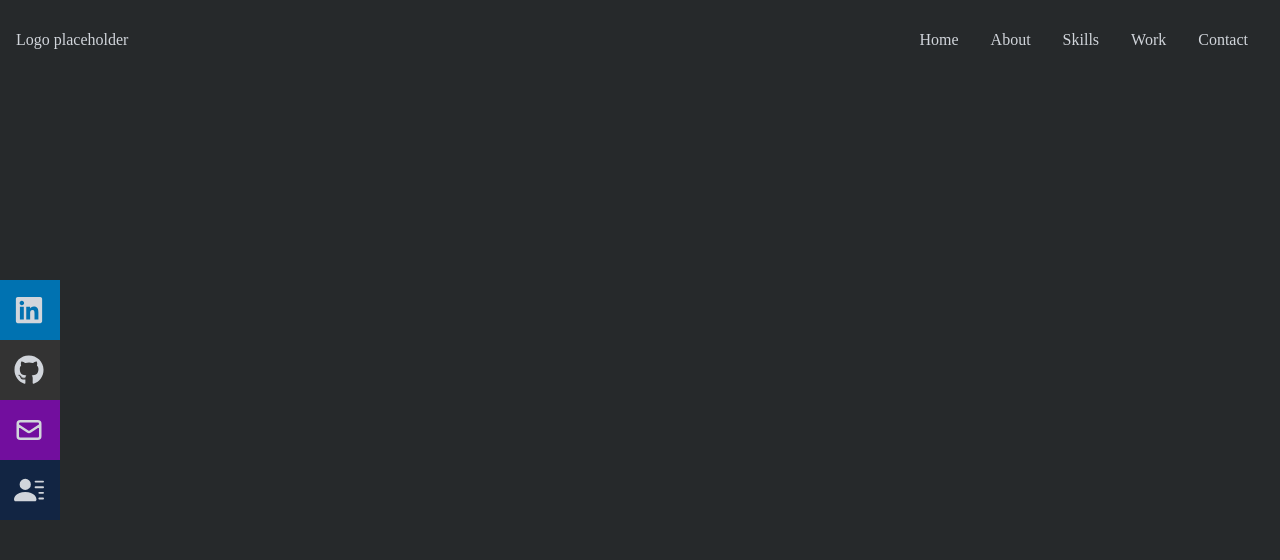
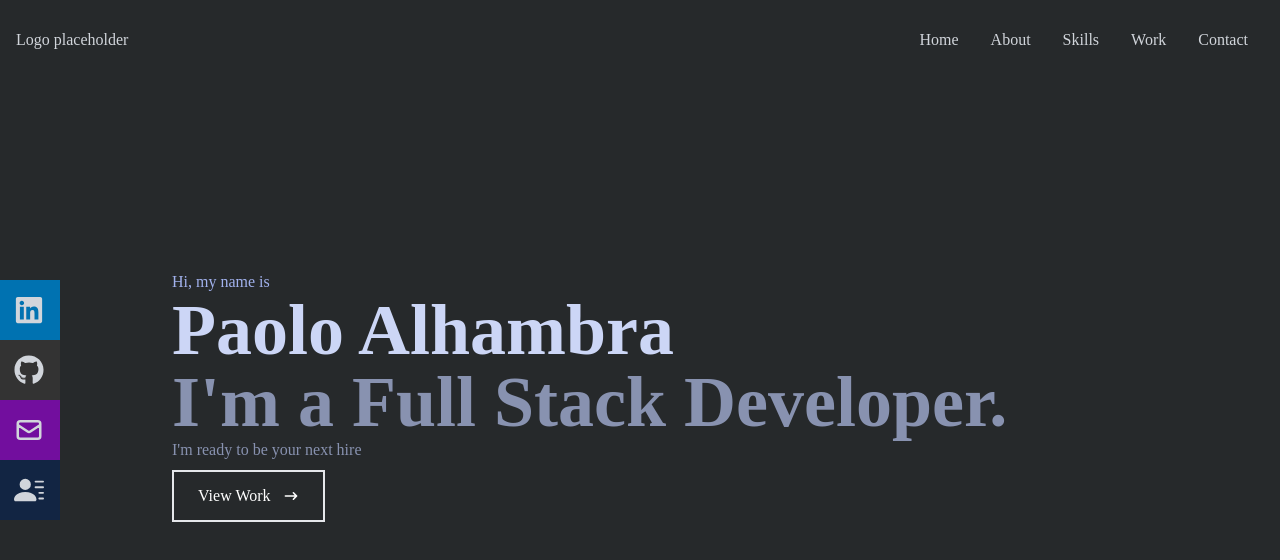
Before and after one commit to palhambra/react-portfolio, a React (Create React App) app in the folder portfolio-react-app/: page / in a window 1280 px wide. Shown: the top 560 px of the page. Built offline with nearby package versions, Linux system fonts and the light colour scheme.

Commit message:
Home component

```diff
--- a/portfolio-react-app/src/components/Home.js
+++ b/portfolio-react-app/src/components/Home.js
@@ -1,11 +1,26 @@
 import React from 'react'
-import {HiArrowNarrowRight} from 'react-icons/hi'
+import { HiArrowNarrowRight } from 'react-icons/hi'
 
 const Home = () => {
   return (
     <div name='home' className='w-full h-screen bg-[#26292B]'>
 
-    {/* Container */}
+      {/* Container */}
+      <div className='max-w-[1000px] mx-auto px-8 flex flex-col justify-center h-full'>
+        <p className='text-[#A2B2EE]'>Hi, my name is</p>
+        <h1 className='text-4xl sm:text-7xl font-bold text-[#ccd6f6]'>Paolo Alhambra</h1>
+        <h2 className='text-4xl sm:text-7xl font-bold text-[#8892b0]'>I'm a Full Stack Developer.</h2>
+        <p className='text-[#8892b0]'>I'm ready to be your next hire</p>
+
+        <div>
+          <button className='text-white group border-2 px-6 py-3 my-2 flex items-center hover:bg-[#A2B2EE] hover:border-[#A2B2EE]'>View Work
+            <span className='group-hover:rotate-90 duration-300'>
+
+              <HiArrowNarrowRight className='ml-3' />
+            </span>
+          </button>
+        </div>
+      </div>
 
     </div>
   )
```
